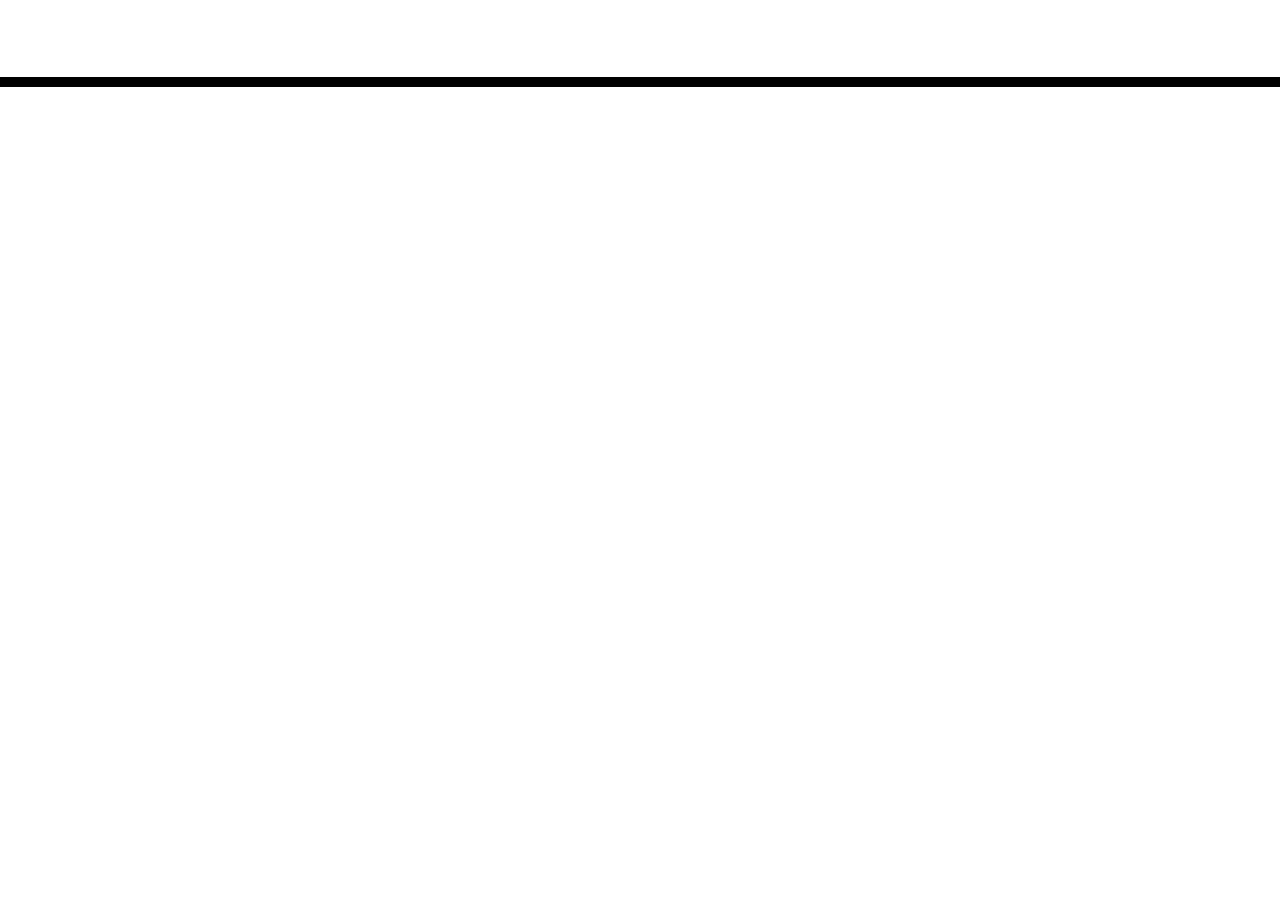
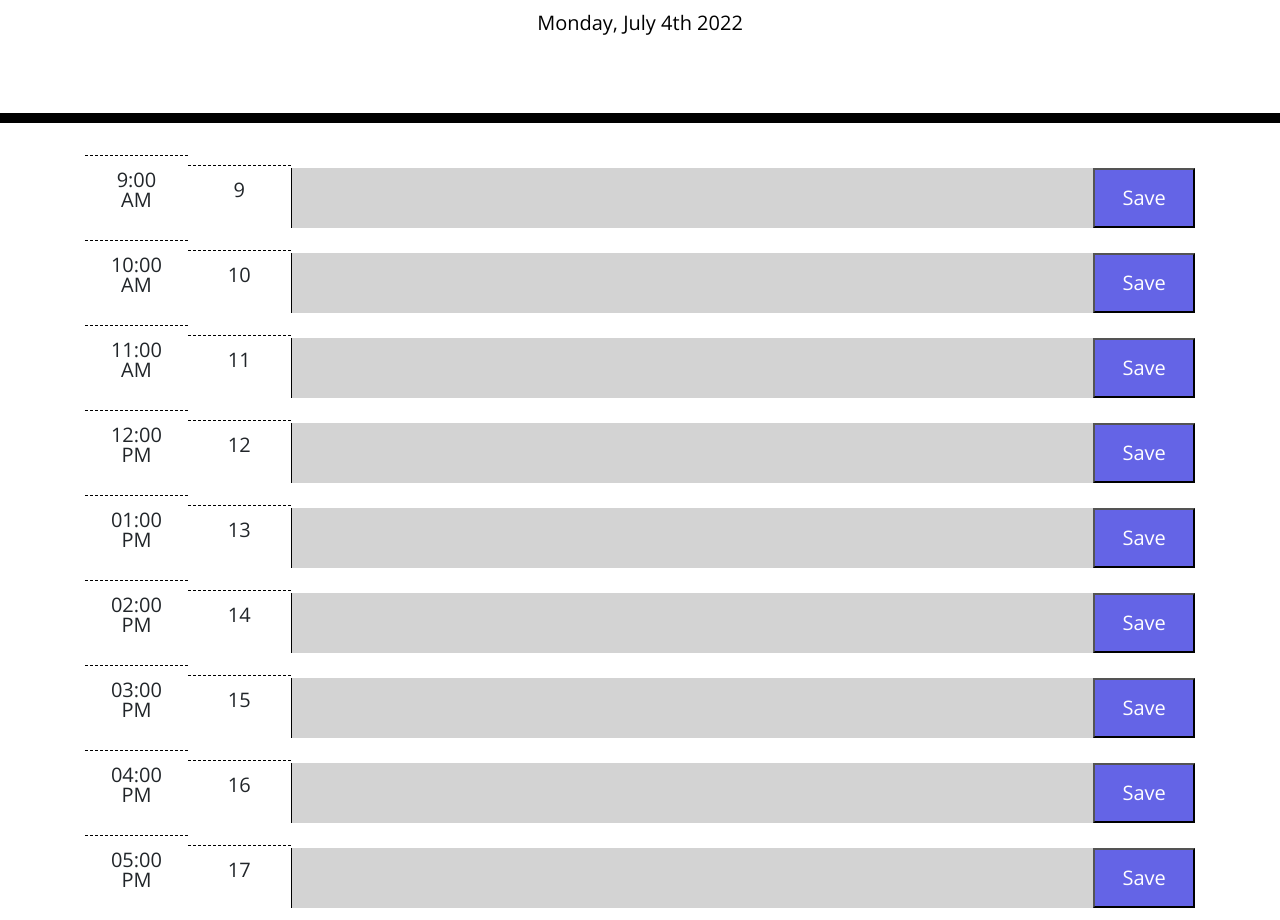
Before and after one commit to khaledghanem1/work-day-scheduler-, a plain HTML site: page index.html in a window 1280 px wide. Shown: the part 181-1101 px from the top of the page. Before the commit the page ends 800 px from the top, so only its background shows below. Drawn offline with nearby package versions, Linux system fonts and the light colour scheme; files that its build step writes are made by us from their sources.

Commit message:
Changes add to css

```diff
--- a/assets/script.js
+++ b/assets/script.js
@@ -1 +1,21 @@
-console.log("hi sakina")
+$(document).ready(function () {
+
+   var currentDate = moment().format("dddd, MMMM Do YYYY");
+   var currentHour = moment().hour();
+   var previousHour = currentHour -1;
+   var htmlTime = $(".hourBlock .time").html()
+    $("#currentDay").text(currentDate)
+
+    function hourTracking() {
+        if(currentHour === htmlTime) {
+            console.log(currentHour)
+        } else if (currentHour > htmlTime) {
+            console.log(currentHour, previousHour + "previous")
+        }
+    }
+    hourTracking();
+
+
+
+
+});
--- a/assets/style.css
+++ b/assets/style.css
@@ -2,6 +2,7 @@ body {
   font-family: 'Open Sans', sans-serif;
   font-size: 16px;
   line-height: 1;
+
 }
 
 textarea{
@@ -69,3 +70,27 @@ textarea{
   font-size: 20px;
   transition: all .3s ease-in-out;
 }
+
+.hourBlock {
+  width: 100%;
+  align-items: center;
+  font-size: 20px;
+  display:flex;
+
+}
+.hourBlock textarea {
+  background-color:lightgray;
+ width: 80%;
+}
+.hourBlock button {
+  width: 10%;
+  background-color:rgb(100, 100, 230);
+  height:60px;
+  color: white;
+}
+.hourBlock p {
+  width: 10%;
+  border-top: 1px dashed black;
+  padding: 14px;
+  text-align: center;
+}
--- a/index.html
+++ b/index.html
@@ -18,7 +18,7 @@
       href="https://fonts.googleapis.com/css?family=Open+Sans&display=swap"
       rel="stylesheet"
     />
-    <link rel="stylesheet" href="style.css" />
+    <link rel="stylesheet" href="assets/style.css" />
     <title>Work Day Scheduler</title>
   </head>
 
@@ -30,7 +30,60 @@
     </header>
     <div class="container">
       <!-- Timeblocks go here -->
-    </div>
+      <div class="hourBlock">
+        <p> 9:00 AM</p>
+        <p class="time">9</p>
+        <textarea id="hourOne"></textarea>
+        <button id="saveOne" type="button">Save</button>
+      </div>
+      <div class="hourBlock">
+        <p> 10:00 AM</p>
+        <p class="time">10</p>
+        <textarea id="hourTwo"></textarea>
+        <button id="saveTwo" type="button">Save</button>
+      </div>
+      <div class="hourBlock">
+        <p> 11:00 AM</p>
+        <p class="time">11</p>
+        <textarea id="hourThree"></textarea>
+        <button id="saveThree" type="button">Save</button>
+      </div>
+      <div class="hourBlock">
+        <p> 12:00 PM</p>
+        <p class="time">12</p>
+        <textarea id="hourFour"></textarea>
+        <button id="saveFour" type="button">Save</button>
+      </div>
+      <div class="hourBlock">
+        <p> 01:00 PM</p>
+        <p class="time">13</p>
+        <textarea id="hourFive"></textarea>
+        <button id="saveFive" type="button">Save</button>
+      </div>
+      <div class="hourBlock">
+        <p> 02:00 PM</p>
+        <p class="time">14</p>
+        <textarea id="hourSix"></textarea>
+        <button id="saveSix" type="button">Save</button>
+      </div>
+      <div class="hourBlock">
+        <p> 03:00 PM</p>
+        <p class="time">15</p>
+        <textarea id="hourSeven"></textarea>
+        <button id="saveSeven" type="button">Save</button>
+      </div>
+      <div class="hourBlock">
+        <p> 04:00 PM</p>
+        <p class="time">16</p>
+        <textarea id="hourEight"></textarea>
+        <button id="saveEight" type="button">Save</button>
+      </div>
+      <div class="hourBlock">
+        <p> 05:00 PM</p>
+        <p class="time">17</p>
+        <textarea id="hourNine"></textarea>
+        <button id="saveOne" type="button">Save</button>
+      </div>
 
     <script src="https://code.jquery.com/jquery-3.4.1.min.js"></script>
     <script src="https://cdnjs.cloudflare.com/ajax/libs/moment.js/2.24.0/moment.min.js"></script>
```
